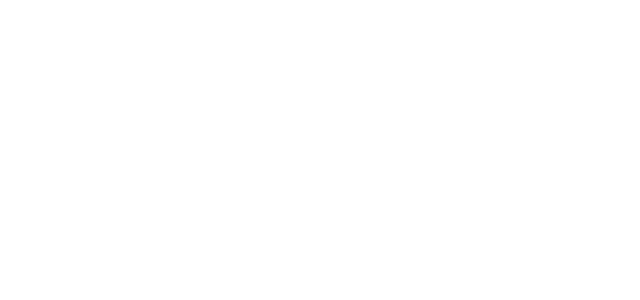
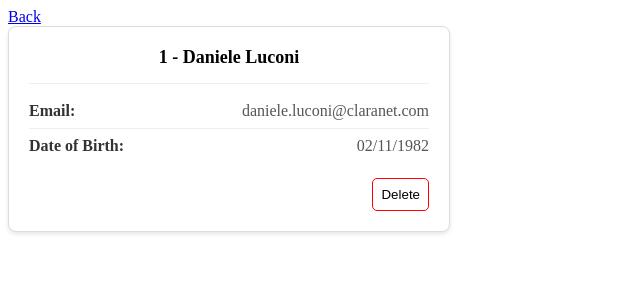
Before and after one commit to claranet-it/angular-learning-path, an Angular app: page /sailor/1 in a window 1280 px wide. Before the commit this address led to /. Shown: the top 300 px of the page, without its empty margins (0-640 px from the left). Built offline with nearby package versions, Linux system fonts and the light colour scheme; sample sign-in values are in the browser's storage.

Commit message:
sailor detail page

```diff
--- a/src/app/app.routes.ts
+++ b/src/app/app.routes.ts
@@ -2,6 +2,7 @@
 import { LoginComponent } from './components/login/login.component';
 import { HomeComponent } from './components/home/home.component';
 import { AuthGuard } from './guards/auth.guard';
+import { SailorDetailComponent } from './components/sailor-detail/sailor-detail.component';
 
 export const routes: Routes = [
   {
@@ -15,4 +16,10 @@
     title: 'Home',
     canActivate: [AuthGuard],
   },
+  {
+    path: 'sailor/:id',
+    component: SailorDetailComponent,
+    title: 'Sailor Detail',
+    canActivate: [AuthGuard],
+  },
 ];
--- a/src/app/components/sailor-card/sailor-card.component.css
+++ b/src/app/components/sailor-card/sailor-card.component.css
@@ -12,6 +12,7 @@
   font-weight: bold;
   margin-bottom: 15px;
   text-align: center;
+  cursor: pointer;
 }
 
 .label-value-list {
--- a/src/app/components/sailor-card/sailor-card.component.html
+++ b/src/app/components/sailor-card/sailor-card.component.html
@@ -1,5 +1,5 @@
 <div class="sailor-card">
-  <div class="sailor-card-title">{{ sailor.id }} - {{ sailor.name }} {{ sailor.surname }}</div>
+  <div class="sailor-card-title" [routerLink]="['/sailor', sailor.id]">{{ sailor.id }} - {{ sailor.name }} {{ sailor.surname }}</div>
   <div class="label-value-list">
     <div class="label-value-item">
       <span class="label">Email:</span>
--- a/src/app/components/sailor-card/sailor-card.component.ts
+++ b/src/app/components/sailor-card/sailor-card.component.ts
@@ -1,10 +1,11 @@
 import { Component, EventEmitter, Input, Output } from '@angular/core';
 import { DatePipe } from '@angular/common';
+import { RouterModule } from '@angular/router';
 import { Sailor } from '../../models/sailor';
 
 @Component({
   selector: 'app-sailor-card',
-  imports: [DatePipe],
+  imports: [DatePipe, RouterModule],
   templateUrl: './sailor-card.component.html',
   styleUrl: './sailor-card.component.css'
 })
--- /dev/null
+++ b/src/app/components/sailor-detail/sailor-detail.component.html
@@ -0,0 +1,6 @@
+<a href="javascript:void(0);" [routerLink]="['/home']">Back</a>
+@if (sailor) {
+  <app-sailor-card [sailor]="sailor"></app-sailor-card>
+} @else {
+  <p>Sailor not found</p>
+}
--- /dev/null
+++ b/src/app/components/sailor-detail/sailor-detail.component.ts
@@ -0,0 +1,22 @@
+import { Component, inject } from '@angular/core';
+import { ActivatedRoute, RouterModule } from '@angular/router';
+import { Sailor } from '../../models/sailor';
+import { SailorService } from '../../services/sailor.service';
+import { SailorCardComponent } from "../sailor-card/sailor-card.component";
+
+@Component({
+  selector: 'app-sailor-detail',
+  imports: [RouterModule, SailorCardComponent],
+  templateUrl: './sailor-detail.component.html',
+  styleUrl: './sailor-detail.component.css'
+})
+export class SailorDetailComponent {
+  route: ActivatedRoute = inject(ActivatedRoute);
+  sailorService = inject(SailorService);
+  sailor: Sailor | undefined;
+
+  constructor() {
+    const sailorId = Number(this.route.snapshot.params['id']);
+    this.sailor = this.sailorService.getSailor(sailorId);
+  }
+}
--- a/src/app/services/sailor.service.ts
+++ b/src/app/services/sailor.service.ts
@@ -34,4 +34,8 @@
   deleteSailor(id: number) {
     this.sailors.update((sailors) => sailors.filter((item) => item.id !== id));
   }
+
+  getSailor(id: number) {
+    return this.sailors().find((sailor) => sailor.id === id);
+  }
 }
```
Also changed, not shown: src/app/components/sailor-detail/sailor-detail.component.css (added), 2 other files (tests, documents, lock files or other folders).
